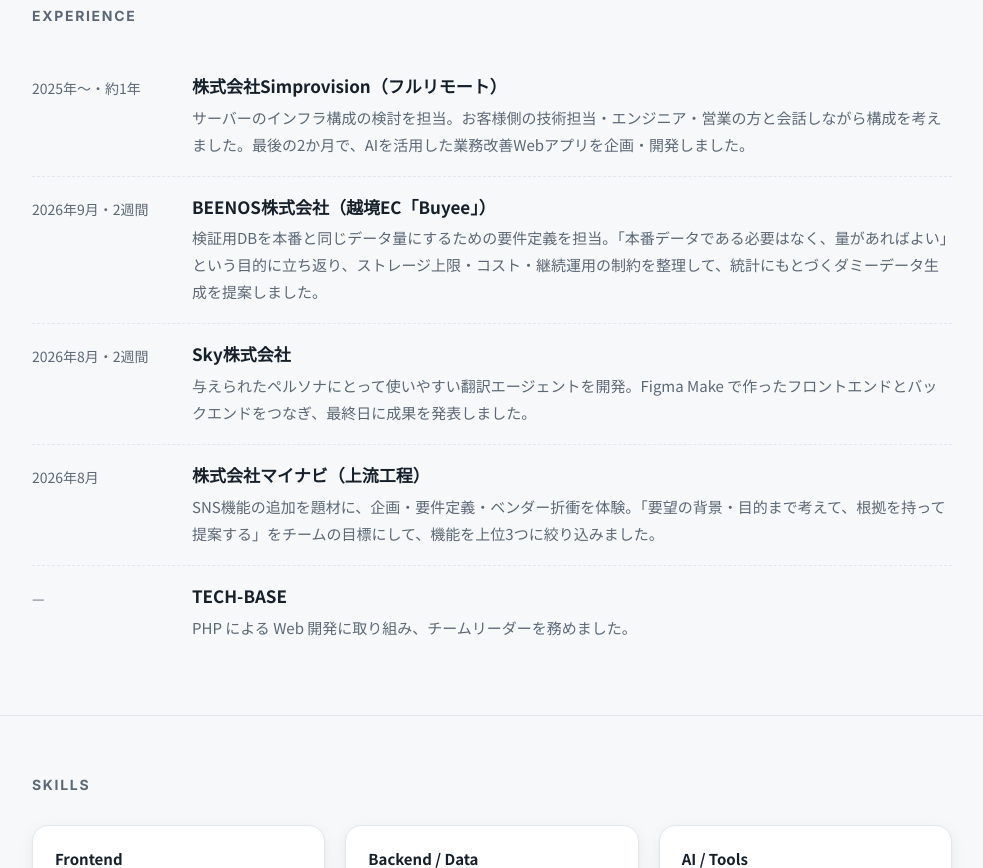
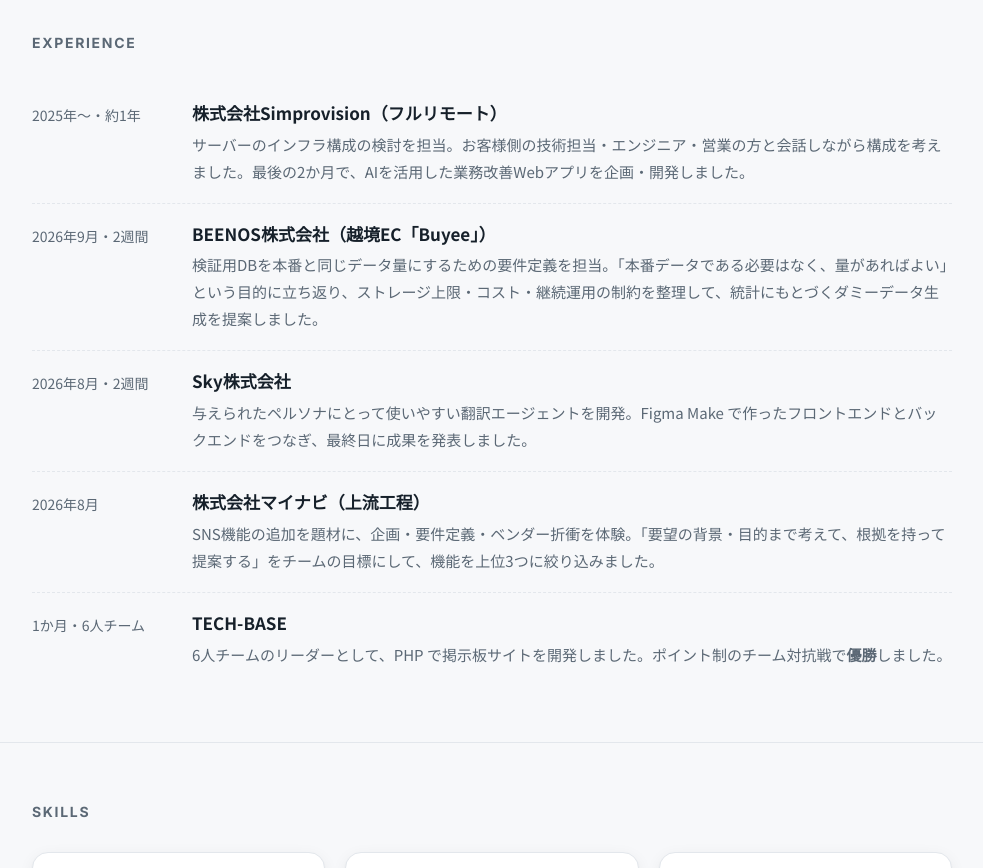
Before and after one commit to taichi-hub-git/taichi-hub-git.github.io, a plain HTML site: page index.html in a window 1280 px wide. Shown: the part 2722-3590 px from the top of the page, without its empty margins (148-1131 px from the left). Drawn offline with Linux system fonts and the light colour scheme.

Commit message:
TECH-BASE・CARAT の担当と結果を追記
Co-Authored-By: Claude Opus 5.5 <noreply@anthropic.com>

```diff
--- a/index.html
+++ b/index.html
@@ -164,7 +164,7 @@ footer{padding:40px 0 56px;color:var(--muted);font-size:13px;border-top:1px soli
         <article class="card">
           <span class="badge">ハッカソン・4人チーム</span>
           <h3>CARAT</h3>
-          <p>AIの分身が、自分も知らない「B面」をSNSで代わりに表現するAIペルソナSNS。GDGoCのハッカソン（約1週間）で開発しました。側面ごとの自動投稿機能と、投稿・コメント生成のプロンプト設計を担当しました。</p>
+          <p>AIの分身が、自分も知らない「B面」をSNSで代わりに表現するAIペルソナSNS。GDGoCのハッカソン（約1週間・4人チーム）で開発しました。企画とUIを具体化してチームの実装を効率化し、自動投稿機能と投稿生成のプロンプト設計も担当しました。</p>
           <ul class="tags"><li>Flutter</li><li>Go</li><li>Firebase</li><li>Gemini API</li></ul>
           <div class="links"><a href="https://github.com/taichi-hub-git/carat" target="_blank" rel="noopener">GitHub →</a></div>
         </article>
@@ -213,10 +213,10 @@ footer{padding:40px 0 56px;color:var(--muted);font-size:13px;border-top:1px soli
           </div>
         </li>
         <li>
-          <div class="when">—</div>
+          <div class="when">1か月・6人チーム</div>
           <div>
             <h3>TECH-BASE</h3>
-            <p>PHP による Web 開発に取り組み、チームリーダーを務めました。</p>
+            <p>6人チームのリーダーとして、PHP で掲示板サイトを開発しました。ポイント制のチーム対抗戦で<strong>優勝</strong>しました。</p>
           </div>
         </li>
       </ul>
```
